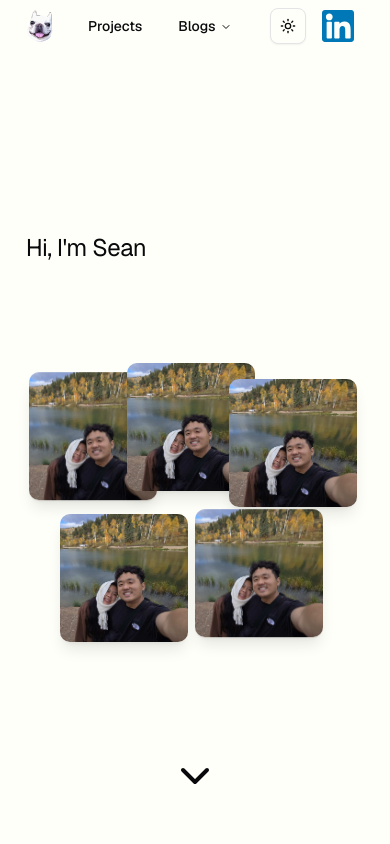
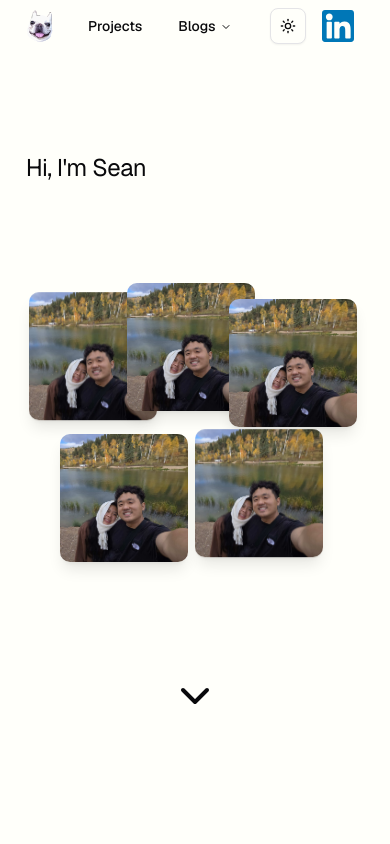
Before and after one commit to seanchacha/seanchacha.github.io, a SvelteKit app: page / in a window 390 px wide. Shown: the top 844 px of the page. Built offline with nearby package versions, Linux system fonts and the light colour scheme.

Commit message:
adj for mobile

```diff
--- a/src/routes/+page.svelte
+++ b/src/routes/+page.svelte
@@ -46,7 +46,7 @@
 	<div
 	class="flex w-full {isMobile.current ? 'flex-col' : 'flex-row min-h-[70vh]'}"
 	>
-		<div class="{isMobile.current ? "pt-45" : "pt-90 min-w-100"}">
+		<div class="{isMobile.current ? "pt-25" : "pt-90 min-w-100"}">
 			<h1 class="text-2xl font-normal tracking-tight text-left">
 				Hi, I'm Sean
 			</h1>
```
